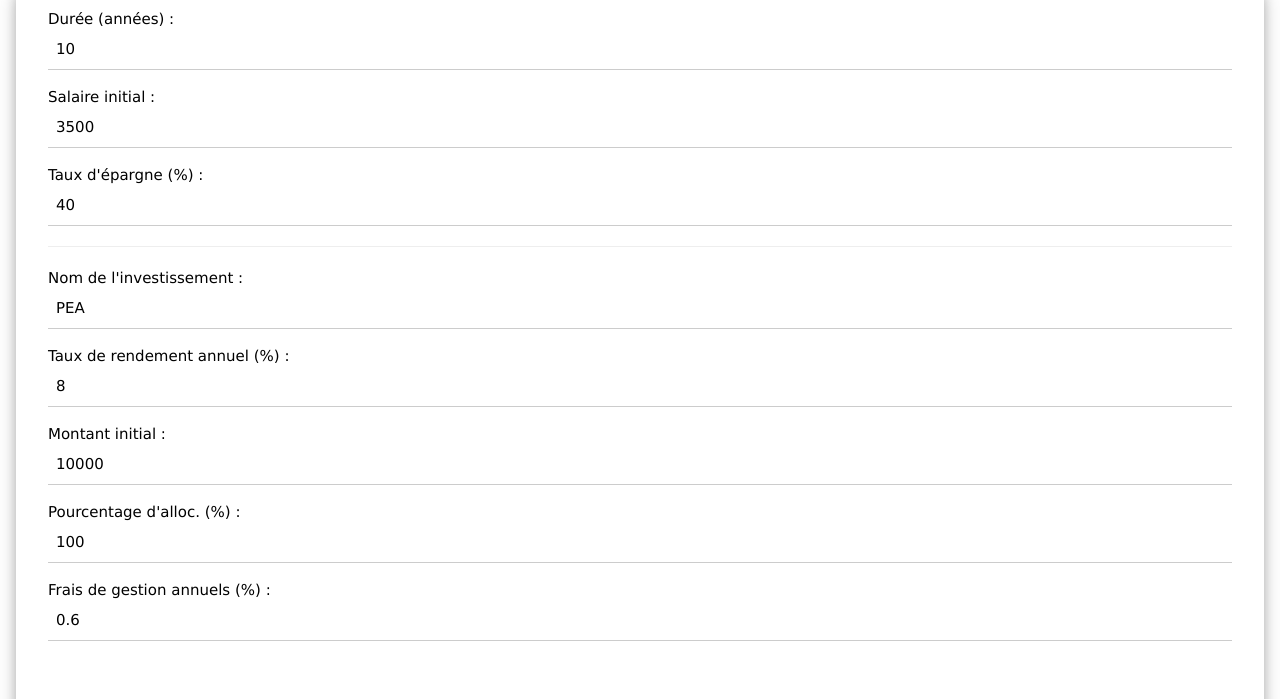
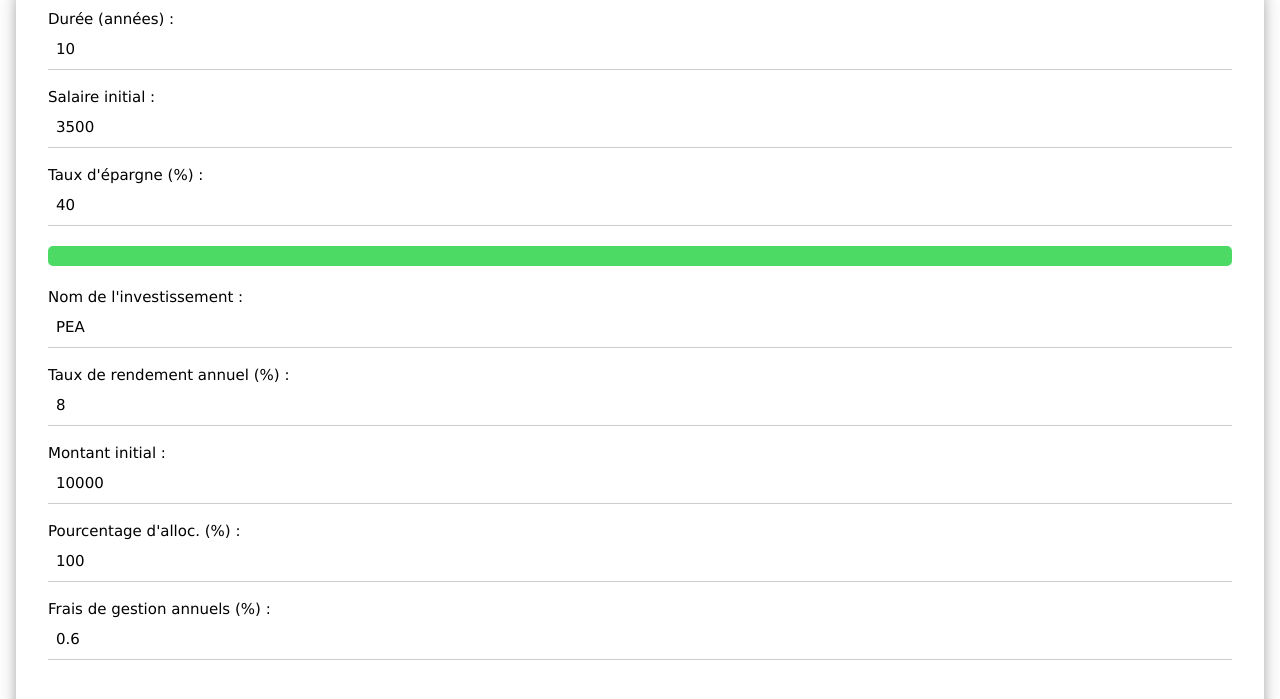
Before and after one commit to cclngit/InvestmentSimulator_web, a plain HTML site: page index.html in a window 1280 px wide. Shown: the part 83-782 px from the top of the page. Drawn offline with nearby package versions, Linux system fonts and the light colour scheme.

Commit message:
Correbt design

```diff
--- a/index.html
+++ b/index.html
@@ -12,6 +12,13 @@
     <script src="https://code.highcharts.com/modules/accessibility.js"></script>
     <link rel="stylesheet" href="https://www.w3schools.com/w3css/4/w3.css">
     <link href="css/w3-colors-ios.css" rel="stylesheet" type="text/css">
+
+    <style>
+        hr.my-4{
+            border: 10px solid #4cd964;
+            border-radius: 5px;
+        }
+    </style>
 
 </head>
 
--- a/js/script.js
+++ b/js/script.js
@@ -88,7 +88,6 @@ function addInvestmentInput() {
 
   // Création de la barre horizontale au début
   var startHr = document.createElement('hr');
-  // Ajout de la classe "my-4" à la barre horizontale
   startHr.classList.add('my-4');
   investmentInputsContainer.appendChild(startHr);
 
```
